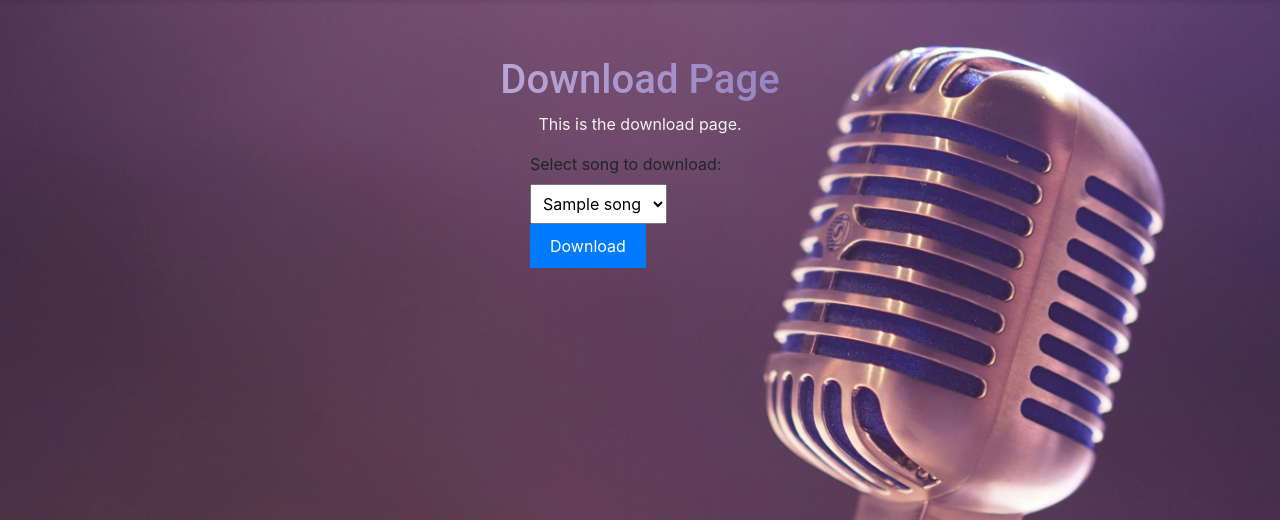
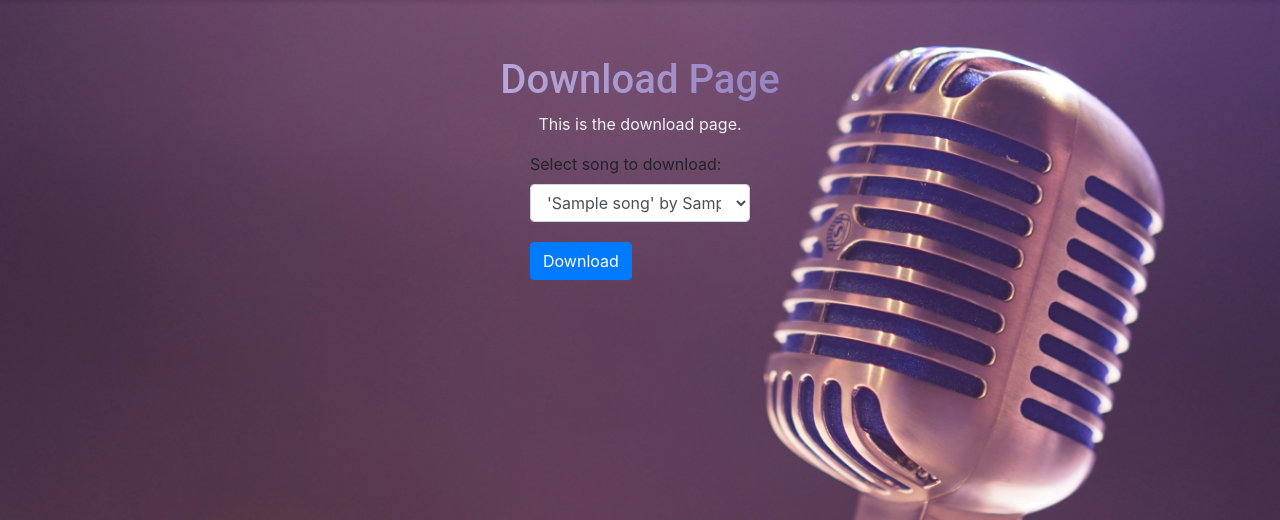
Before and after one commit to Krieglerlawoko/HarmonyHub, a Flask app: template myapp/templates/download.html in a window 1280 px wide. Shown: the part 44-564 px from the top of the page. Run offline with Flask 2, Linux system fonts and the light colour scheme; the template is opened without the code that fills it: most values are stand-ins (such as "Sample title", 1, 10 or a date in 2020); some libraries are stand-ins or nearby versions.

Commit message:
download page

```diff
--- a/myapp/static/css/styles.css
+++ b/myapp/static/css/styles.css
@@ -231,6 +231,7 @@ form {
 
 }
 
+
 /* Footer Styles */
 footer {
     background-color: #333;
--- a/myapp/templates/dashboard.html
+++ b/myapp/templates/dashboard.html
@@ -30,7 +30,7 @@
 
     <!-- Form to prompt user for genre and redirect to recommendations route -->
     <form class="newTopicForm" action="{{ url_for('get_recommendations') }}" method="GET">
-        <div class="form-group">
+        <div class="form-group" style="margin-right: 10px;">
             <label for="genre">Select Genre:</label>
             <select class="form-control" id="genre" name="genre">
                 <option value="pop">Pop</option>
@@ -52,7 +52,7 @@
                     <img src="{{ song.album_art_url }}" class="card-img-top" alt="Album Art">
                     <div class="card-body">
                         <h5 class="card-title">{{ song.title }}</h5>
-                        <p class="card-text">{{ song.artist }}</p>
+                        <p class="card-text" style="color: black;">{{ song.artist }}</p>
                     </div>
                 </div>
             </div>
--- a/myapp/templates/download.html
+++ b/myapp/templates/download.html
@@ -9,13 +9,15 @@
 
     <!-- New Download Form -->
     <form action="{{ url_for('download_song') }}" method="POST">
-        <label for="file_id">Select song to download:</label>
-        <select name="file_id" id="file_id">
-            {% for song in songs %}
-            <option value="{{ song.id }}">{{ song.title }}</option>
-            {% endfor %}
-        </select>
-        <button type="submit">Download</button>
+        <div class="form-group">
+            <label for="file_id">Select song to download:</label>
+            <select name="file_id" id="file_id" class="form-control">
+                {% for song in songs %}
+                <option value="{{ song.id }}">'{{ song.title }}' by {{ song.artist }}</option>
+                {% endfor %}
+            </select>
+        </div>
+        <button type="submit" class="btn btn-primary mt-1">Download</button>
     </form>
 </div>
 {% endblock %}
--- a/myapp/templates/limited_dashboard.html
+++ b/myapp/templates/limited_dashboard.html
@@ -30,7 +30,7 @@
                             <img src="{{ song.album_art_url }}" class="card-img-top" alt="Album Art">
                             <div class="card-body">
                                 <h5 class="card-title">{{ song.title }}</h5>
-                                <p class="card-text">{{ song.artist }}</p>
+                                <p class="card-text" style="color: black;">{{ song.artist }}</p>
                             </div>
                         </div>
                     </div>
```
Also changed, not shown: myapp/routes.py (+7 -3 lines), 1 other file.
